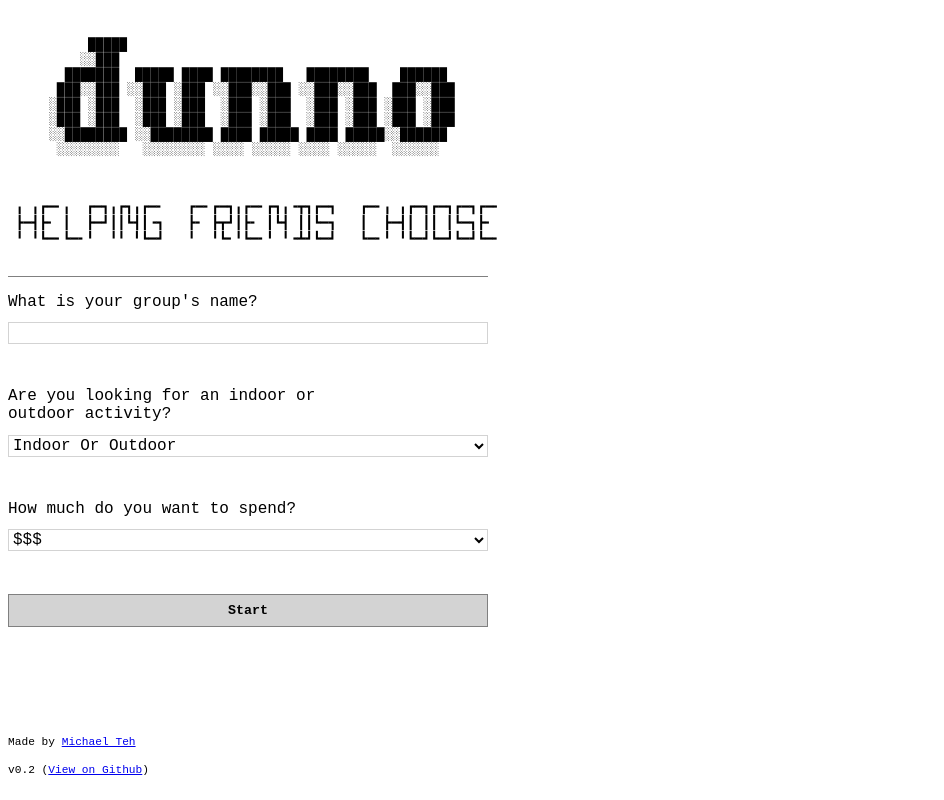
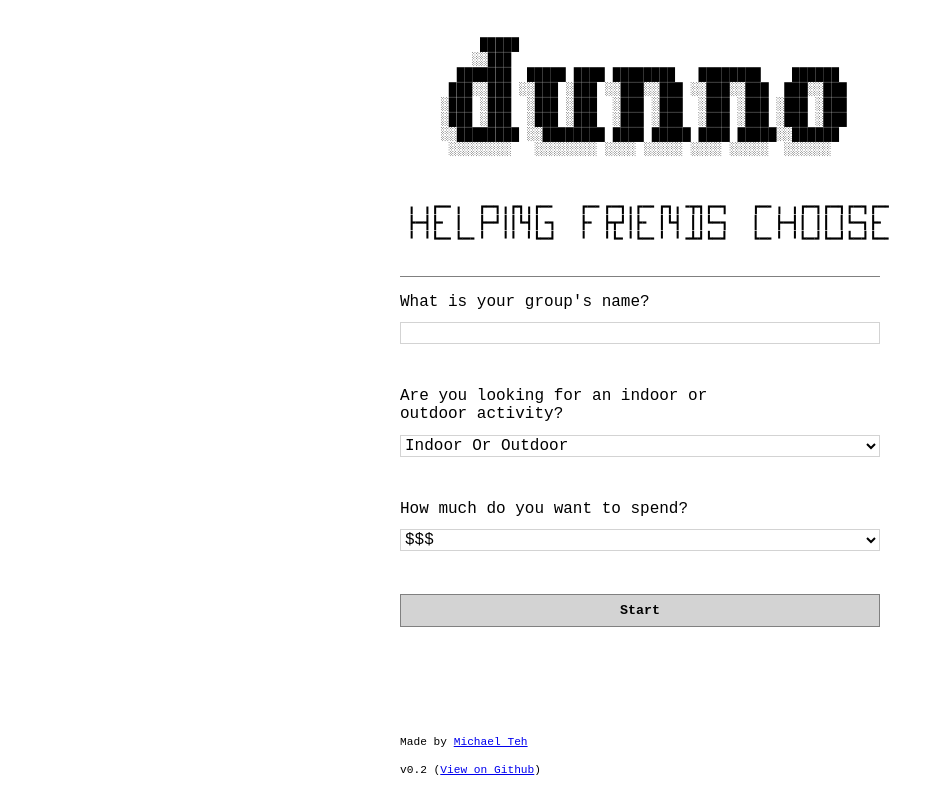
Before and after one commit to blunderphoenix/dunno, a React (Vite) app: page / in a window 1280 px wide. Shown: the whole page, without its empty margins (0-944 px from the left). Built offline with nearby package versions, Linux system fonts and the light colour scheme.

Commit message:
Update App.css

```diff
--- a/src/App.css
+++ b/src/App.css
@@ -25,6 +25,7 @@ body {
   margin: 0;
   min-height: 100dvh;
   box-sizing: border-box;
+  align-items: center;
 }
 
 header {
```
